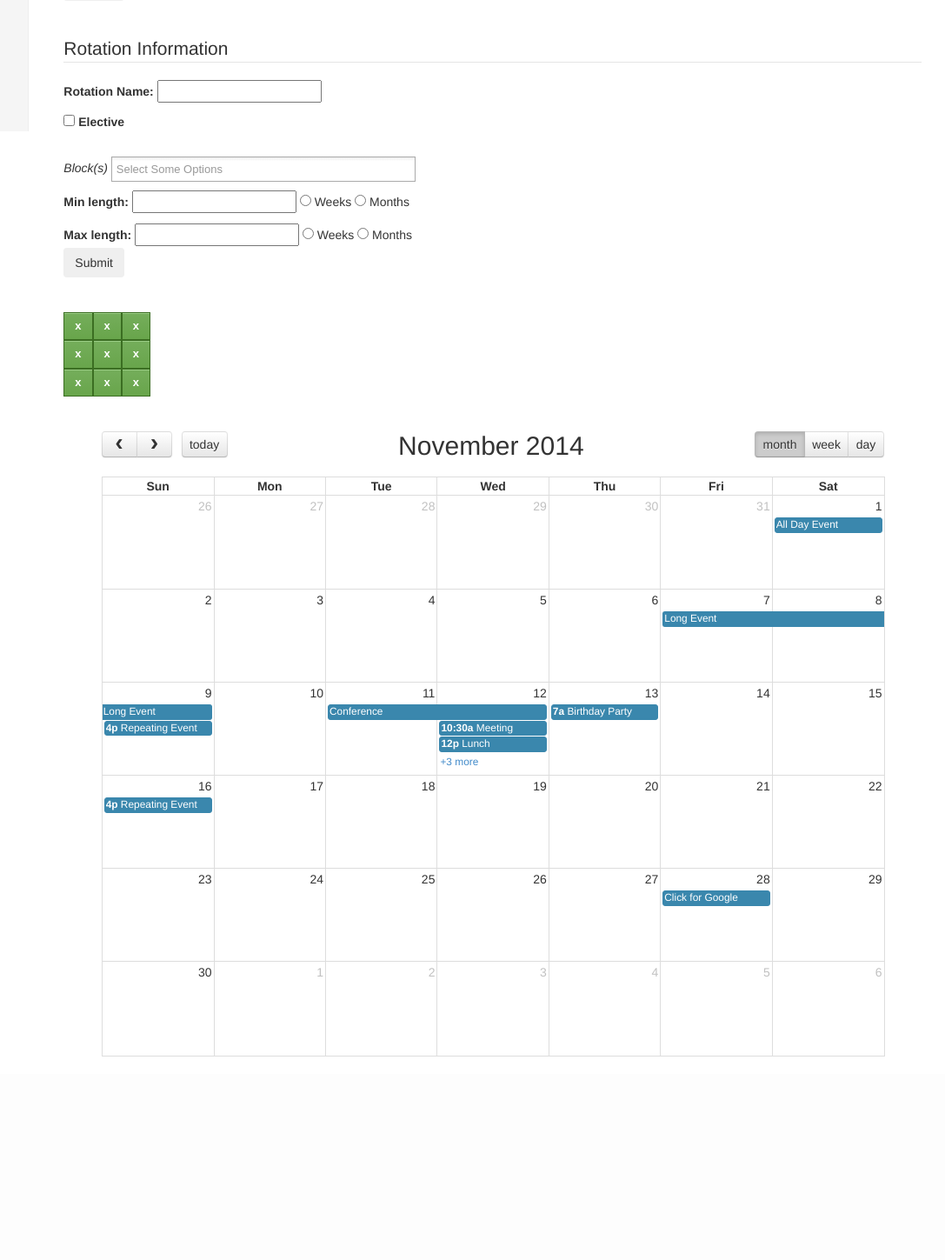
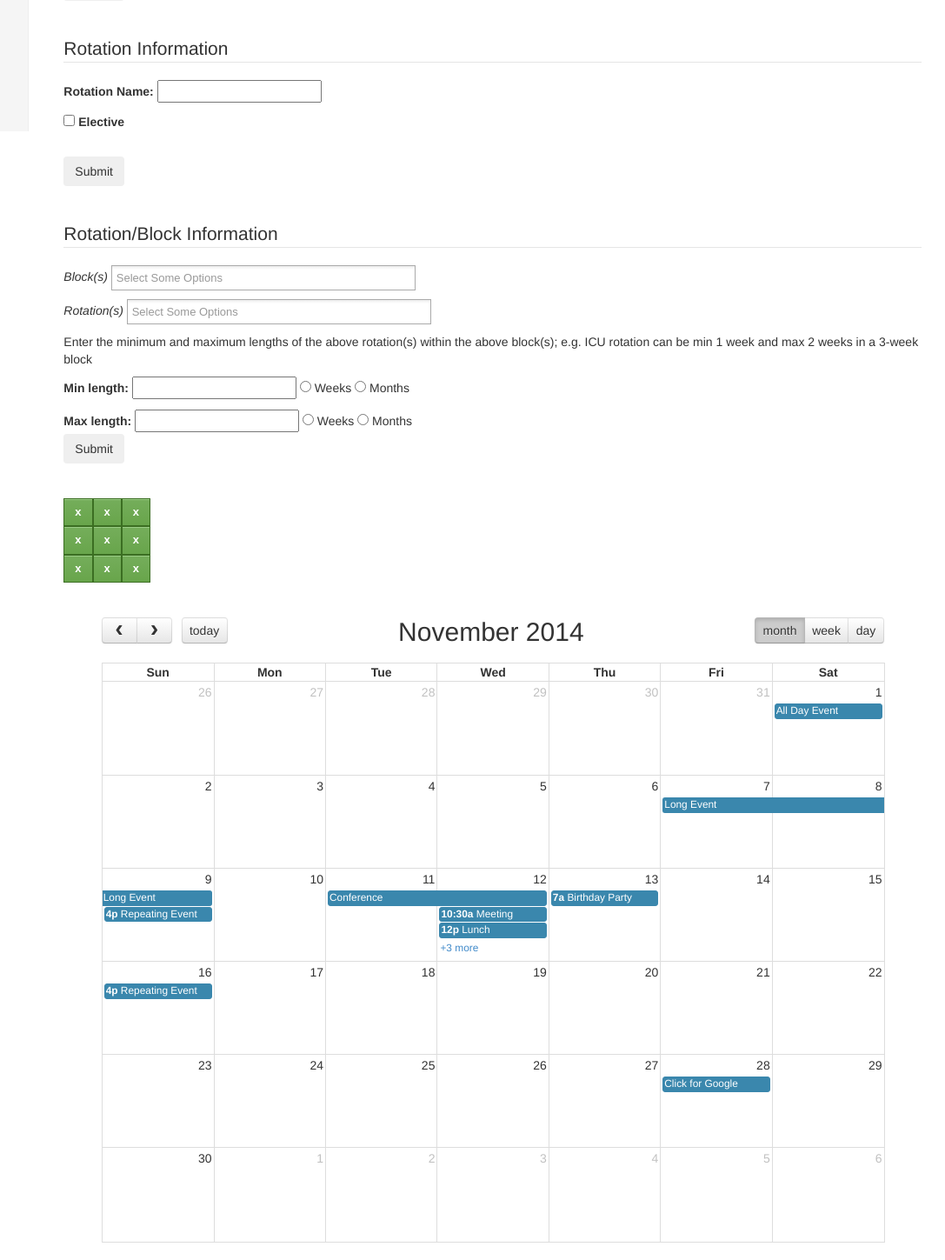
Before and after one commit to jeanchoi3/rotationSchedule, a Django app: page / in a window 1280 px wide. Shown: the part 649-2098 px from the top of the page at 87% size, without its empty margins (180-1267 px from the left). Before the commit the page ends 1864 px from the top, so only its background shows below. Run offline with Django 3.2, Linux system fonts and the light colour scheme; lists and menus that the app fills with data are empty; some libraries are stand-ins or nearby versions.

Commit message:
rotation/block dependency form added

```diff
--- a/rotationSchedule_app/templates/rotationSchedule_app/index.html
+++ b/rotationSchedule_app/templates/rotationSchedule_app/index.html
@@ -69,6 +69,19 @@
                 $('#block_select').empty();
                 $('#block_select').append(optionsAsString);
                 $('#block_select').trigger("chosen:updated");
+                return false;
+            });
+            $('#rotationForm').submit(function(){
+                var val = $('#rotationForm').serializeArray();
+                var optionsAsString = "";
+                optionsAsString += "<option value='" + val[0].value + "'>" + val[0].value + "</option>";
+                //NOTE: All fields must be filled in for this to work!
+                /*for(var i = 0; i < val.length; i=i+3) {
+                    optionsAsString += "<option value='" + val[i].value + "'>" + val[i].value + "</option>";
+                }*/
+                $('#rotation_select').empty();
+                $('#rotation_select').append(optionsAsString);
+                $('#rotation_select').trigger("chosen:updated");
                 return false;
             });
             $('#datepicker-1').datepicker();
@@ -264,10 +277,14 @@
 
         <form id="rotationForm">
             <legend>Rotation Information</legend>
-            <p><b>Rotation Name: </b><input type="text" id="rotation_name"></p>
-            <p><input type="checkbox" id="is_elective"><b>  Elective</b></p>
+            <p><b>Rotation Name: </b><input type="text" id="rotation_name" name="rotation_name"></p>
+            <p><input type="checkbox" id="is_elective" name="is_elective"><b>  Elective</b></p>
             <br>
+            <button type="submit" class="btn">Submit</button>
+        </form><br><br>
 
+        <form id="rotationBlockForm">
+            <legend>Rotation/Block Information</legend>
             <fieldset>
                 <div>
                     <em>Block(s)</em>
@@ -276,6 +293,13 @@
                     </select>
                 </div> <p></p>
 
+                <div>
+                    <em>Rotation(s)</em>
+                    <select name="rotation_select" id="rotation_select" multiple class="chosen-select" style="width:350px;" tabindex="8">
+                        <option value=""></option>
+                    </select>
+                </div> <p></p>
+                <p class="form-help">Enter the minimum and maximum lengths of the above rotation(s) within the above block(s); e.g. ICU rotation can be min 1 week and max 2 weeks in a 3-week block</p>
                 <div>
                     <label class="label_min" for="min_length">Min length:</label>
                     <input class="input_min" type="text" name="min_length" id="min_length" value="">
@@ -293,18 +317,9 @@
 
                     <input type="radio" id="months_rot_max" value="months_rot_max" name="radioitem" class="input_radio"> Months
                 </div>
-                <!--label class="label_radio" for="radioitem">Block length:</label>
-                <input class="input_bn" type="text" name="block_name" id="block_name" value="">
-                <label><input type="radio" id="weeks" value="weeks" name="radioitem" class="input_radio"> Weeks</label>
-                <label><input type="radio" id="months" value="months" name="radioitem" class="input_radio"> Blocks</label>
-                <p class="form-help">E.g. "4" Weeks, "2" Months</p-->
             </fieldset>
-
             <button type="submit" class="btn">Submit</button>
-        </form>
-
-
-        <br><br>
+        </form><br><br>
 
         <div name="aggregate_rotation">
         <table>
```
Lines whose indentation alone changed are shown as unchanged.
